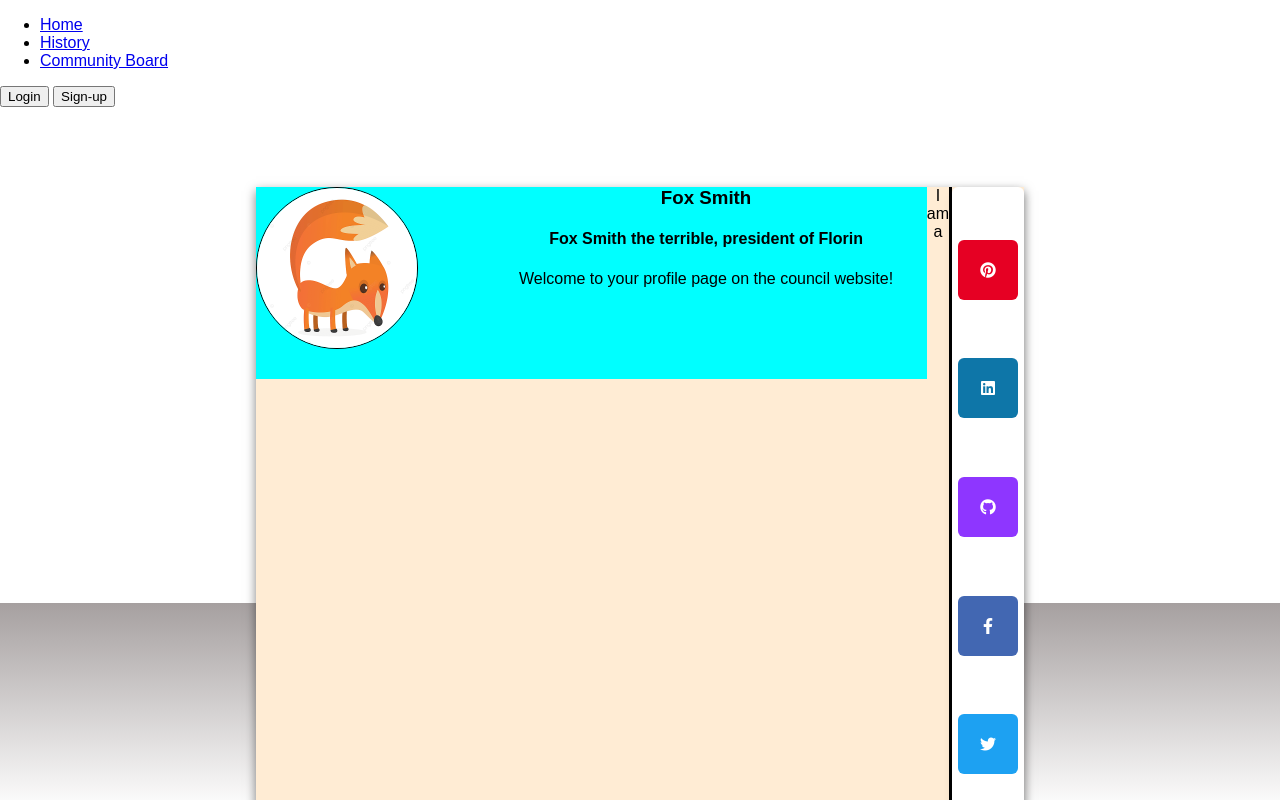
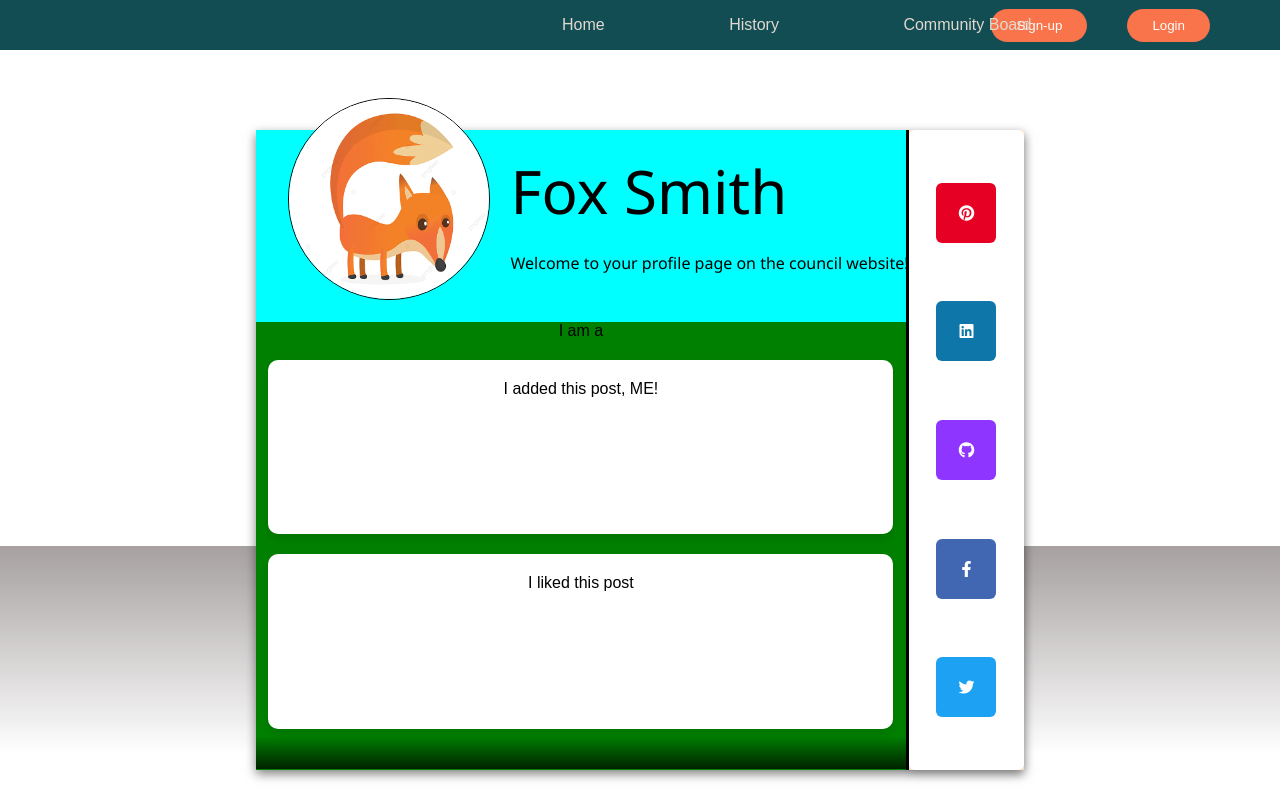
Before and after one commit to francescalily/lapTwoProject, a plain HTML site: page client/user-profile.html in a window 1280 px wide. Drawn offline with Linux system fonts and the light colour scheme.

Commit message:
added liked + created posts section

```diff
--- a/client/assets/css/styles.css
+++ b/client/assets/css/styles.css
@@ -27,33 +27,71 @@ body, h1, p {
     background: linear-gradient(0deg, rgba(255,255,255,1) 12%, rgba(166,160,160,1) 38%, rgba(255,255,255,1) 25%);;
 }
 
-.top-content {
-    display: flex;
-    width: 10000%;
-    flex-wrap: wrap;
-    flex-direction: column;
-    background-color: aqua;
-    height: 30%;
-
-}
-
 .profile-section {
     display: flex;
+    flex-wrap: wrap;
     background-color: #ffecd4;
     box-shadow: 0px 4px 10px rgba(0, 0, 0, 0.5);
     width: 60vw;
     height: 80vh;
     text-align: center;
+    flex-direction: row;
+
+}
+
+.top-content {
+    display: flex;
+    flex-direction: column;
+    flex-wrap: wrap;
+    flex-direction: column;
+    background-color: aqua;
+    height: 30%;
+    text-align: left;
+}
+
+.main-content {
+    background-color: green;
+    display: flex;
+    flex-direction: column;
+    align-items: center;
+    min-height: 70%;
 }
 
 .right-content {
-    width: 20%;
+    width: 15%;
     height: 100%;
     border-width: 5px;
     border-left: solid;
     border-color: black;
-    padding-right: 0px;
     margin-right: 0px;
+    display: block;
+
+
+}
+
+.main-top-content {
+    /* ... */
+    display: flex;
+    flex: 1;
+    align-items: stretch;
+    flex-direction: column;
+}
+
+.title-content {
+    padding: 20px;
+    margin-right: 10%;
+
+}
+.title-content > h1 {
+    font-size: 60px;
+    font-family: 'Segoe UI', Tahoma, Geneva, Verdana, sans-serif;
+    font-weight: 280;
+
+}
+
+.title-content > p {
+    font-family: 'Segoe UI', Tahoma, Geneva, Verdana, sans-serif;
+    margin-top: 5%;
 }
 
 .media-icons {
@@ -119,9 +157,11 @@ body, h1, p {
     border: solid;
     border-width: 1px;
     border-radius: 50%;
-    width: 20vh;
-    height: 20vh;
+    width: 25vh;
+    height: 25vh;
     vertical-align: middle;
+    margin-top: -5%;
+    margin-left: 5%;
 }
 
 .profile-circle > img{
@@ -137,11 +177,42 @@ body, h1, p {
     padding: 20px;
 }
 
-.recent-posts,
+.created-posts,
 .liked-posts {
-    width: 50%;
+    width: 90%;
+    height: 30%;
     background-color: #fff;
     box-shadow: 0 5px 10px rgba(0, 0, 0, 0.1);
-    border-radius: 6px;
+    border-radius: 10px;
     padding: 20px;
+    margin-top: 20px;
 }
+
+.click-to-expand {
+    background: rgb(0,0,0);
+    background: linear-gradient(0deg, rgba(0,0,0,0.7344187675070029) 0%, rgba(255,255,255,0) 66%);
+    height: 50px;
+    font-size: 50px;
+    width: 100%;
+    margin-top: -10px;
+}
+.click-to-expand:hover {
+    background: rgb(50,100,100);
+    background: linear-gradient(0deg, rgba(0,0,0,0.7344187675070029) 0%, rgba(255,255,255,0) 66%);
+    height: 100px;
+    font-size: 50px;
+    width: 100%;
+}
+.click-to-expand > p {
+    color: black;
+}
+.arrow-down {
+    width: 6vmin;
+	height: 6vmin;
+	box-sizing: border-box;
+	position: absolute;
+	left: 50%;
+	top: 50%;
+	transform: rotate(45deg);
+
+}
--- a/client/user-profile.html
+++ b/client/user-profile.html
@@ -4,6 +4,7 @@
     <meta charset="UTF-8">
     <meta name="viewport" content="width=device-width, initial-scale=1.0">
     <link rel="stylesheet" href="./assets/css/styles.css">
+    <link rel="stylesheet" href="./assets/css/global-styles.css">
     <link
         rel="stylesheet"
         href="https://cdnjs.cloudflare.com/ajax/libs/font-awesome/6.1.2/css/all.min.css"
@@ -31,6 +32,8 @@
     </header>
     <div class="container">
         <section class="profile-section">
+
+            <section class="main-top-content">
               <section class="top-content">
                 <div class="profile-circle">
                   <img src="assets/fox.png"/>
@@ -38,13 +41,29 @@
 
                 <div class="title-content">
                   <h1>Fox Smith</h1>
-                  <h4>Fox Smith the terrible, president of Florin</h4>
                   <p>Welcome to your profile page on the council website!</p>
                 </div>
               </section>
 
               <section class="main-content">
                 <p>I am a </p>
+                <div class="created-posts">
+                  <div class="post-created">
+                    <p>I added this post, ME!</p>
+                  </div>
+                </div>
+                <div class="liked-posts">
+                  <div class="post-liked">
+                    <p>I liked this post</p>
+                  </div>
+                </div>
+                <div class="click-to-expand">
+                  <p>
+                  <i class="arrow-down"></i>
+                  </p>
+                </div>
+              </section>
+
             </section>
 
               <section class="right-content">
```
Lines whose indentation alone changed are shown as unchanged.
